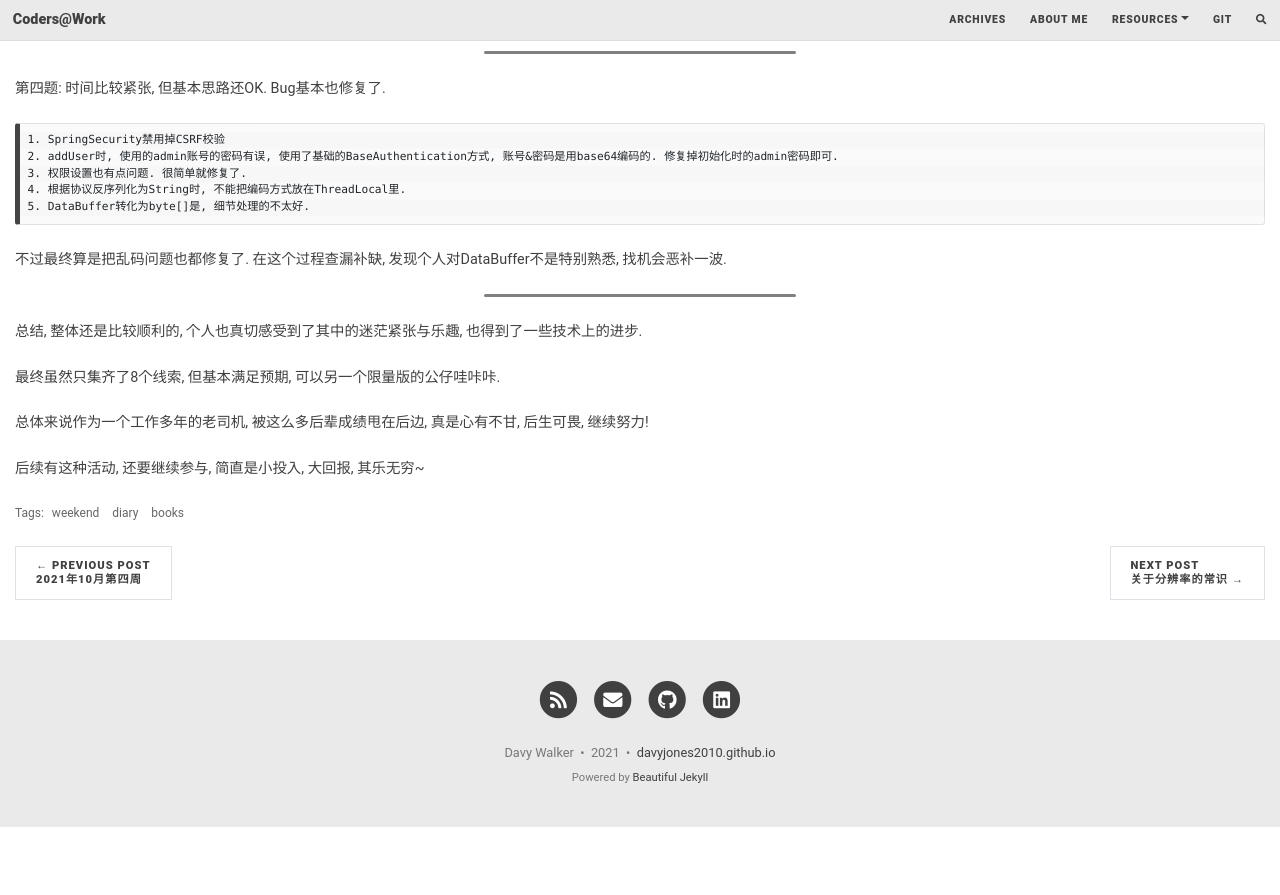
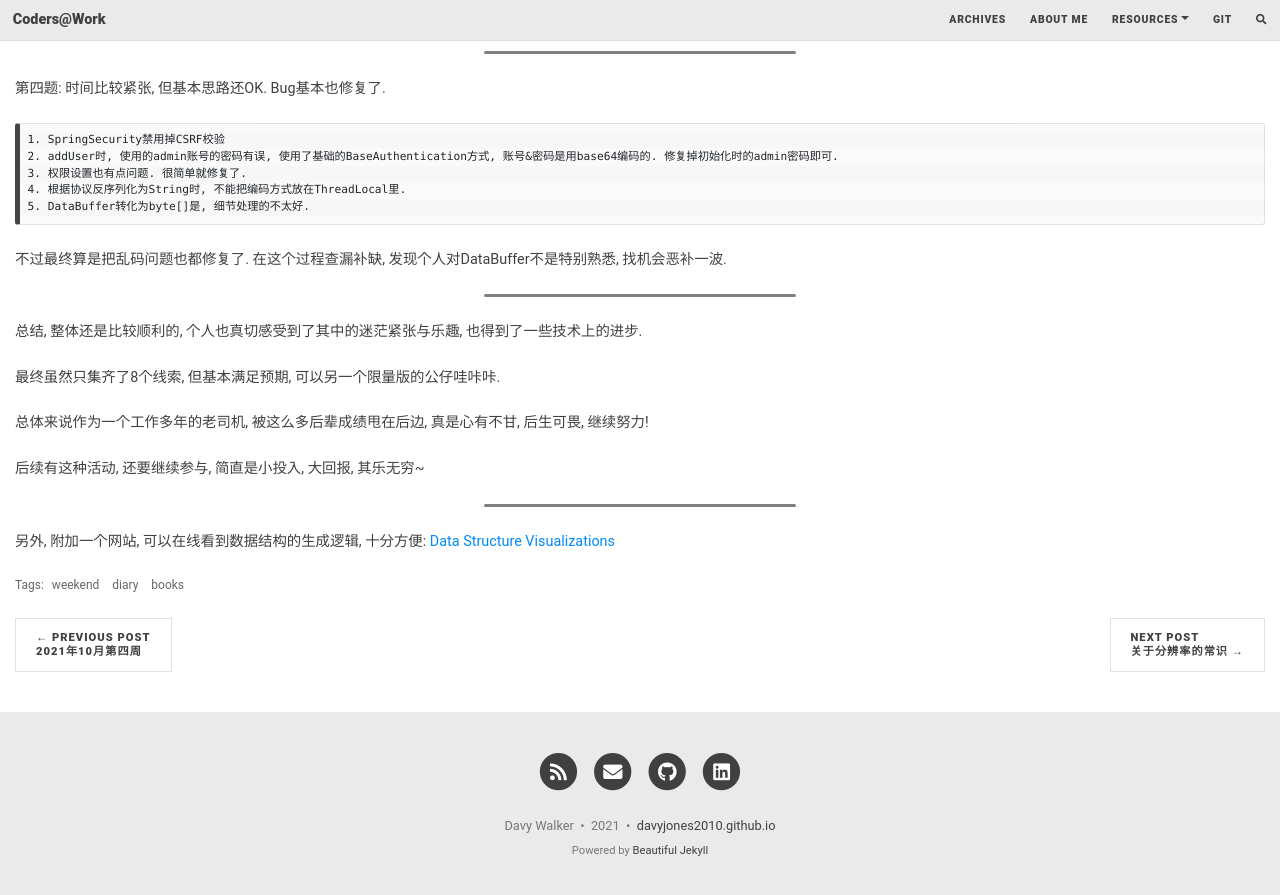
Before and after one commit to DavyJones2010/davyjones2010.github.io_bak, a Jekyll site: the page built from _posts/drafts/2021-10-31-weekend-summary.md, in a window 1280 px wide and 900 px high, scrolled down 1870 px. Shown: the top 895 px of the window. Built offline with Jekyll 4.4.1, drawn with Linux system fonts in a browser that asks for light colours; nearby versions of some CDN libraries; a script that is not in the unit is left out; comment, search, counter and statistics services are not loaded; before the commit the page ends 2697 px from its top, so only the background shows below that.

Commit message:
update code83 results

```diff
--- a/_posts/drafts/2021-10-31-weekend-summary.md
+++ b/_posts/drafts/2021-10-31-weekend-summary.md
@@ -57,3 +57,6 @@ lang: zh
 总体来说作为一个工作多年的老司机, 被这么多后辈成绩甩在后边, 真是心有不甘, 后生可畏, 继续努力!
 
 后续有这种活动, 还要继续参与, 简直是小投入, 大回报, 其乐无穷~
+
+---
+另外, 附加一个网站, 可以在线看到数据结构的生成逻辑, 十分方便: [Data Structure Visualizations](https://www.cs.usfca.edu/~galles/visualization/)
```
